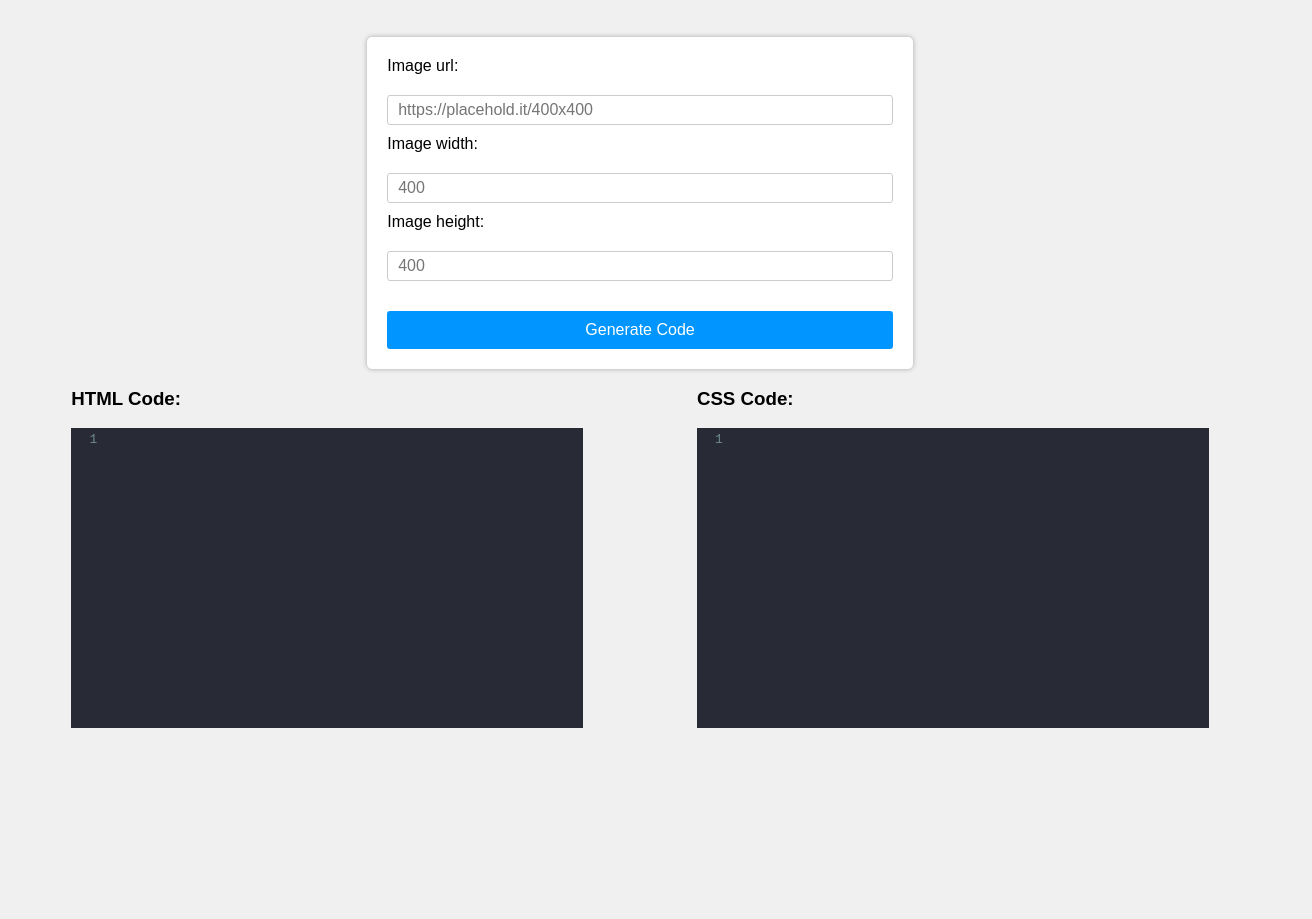
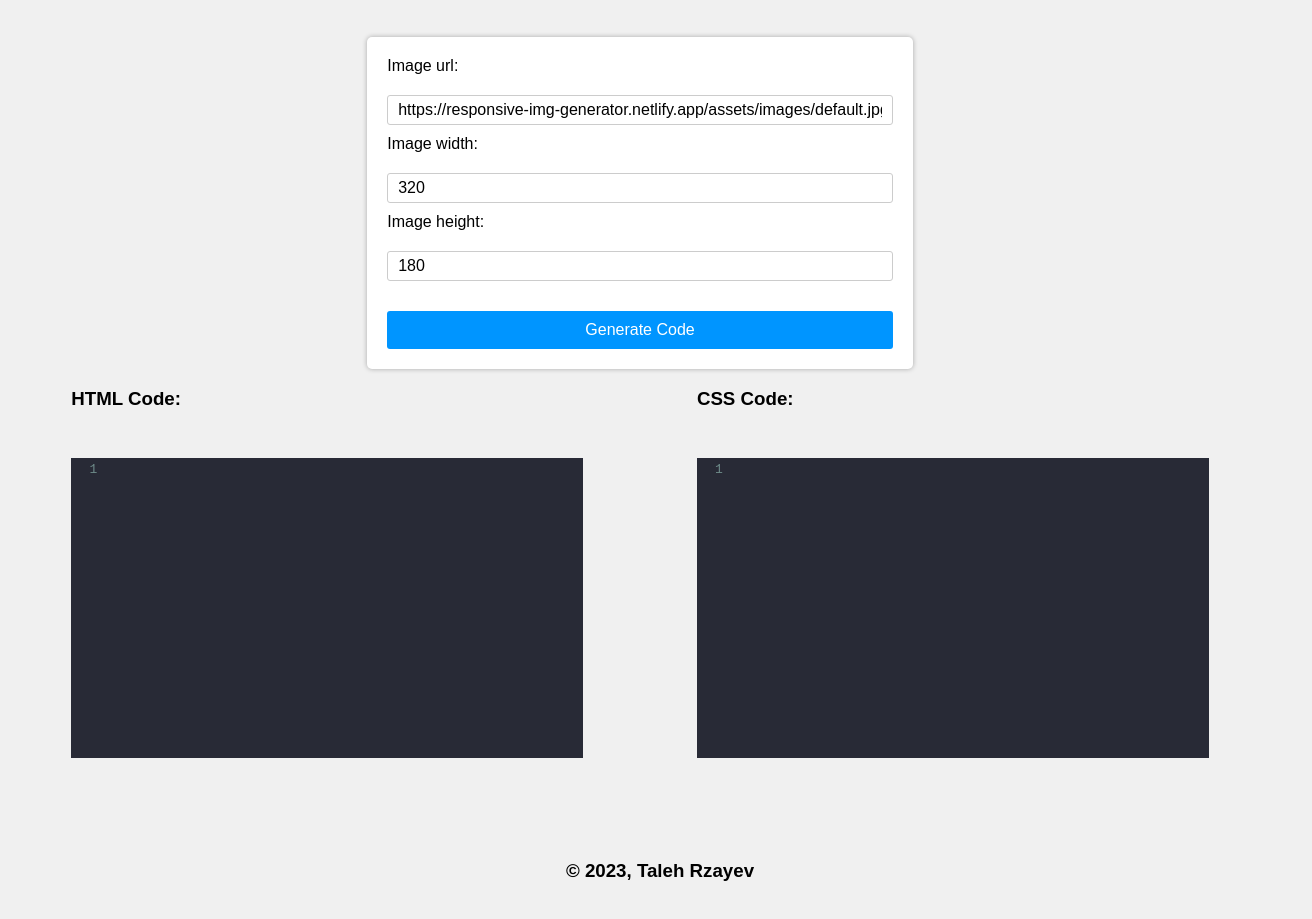
Before and after one commit to RzayevTaleh01/Responsive-image-code-generator, a plain HTML site: page index.html in a window 1280 px wide. Shown: the part 59-978 px from the top of the page, 1312 px wide, since content can reach past the window. Before the commit the page ends 808 px from the top, so only its background shows below. Drawn offline with nearby package versions, Linux system fonts and the light colour scheme.

Commit message:
updated project & some bug fixed

```diff
--- a/assets/script.js
+++ b/assets/script.js
@@ -1,11 +1,11 @@
-var htmlEditor = CodeMirror(document.getElementById("code-container-html"), {
+const htmlEditor = CodeMirror(document.getElementById("code-container-html"), {
   mode: "htmlmixed",
   lineNumbers: true,
   mode: "css",
   theme: "dracula",
   fullscreen: true,
 });
-var cssEditor = CodeMirror(document.getElementById("code-container-css"), {
+const cssEditor = CodeMirror(document.getElementById("code-container-css"), {
   mode: "css",
   lineNumbers: true,
   mode: "css",
@@ -13,8 +13,13 @@ var cssEditor = CodeMirror(document.getElementById("code-container-css"), {
   fullscreen: true,
 });
 
+const form = document.querySelector(".generator-form");
 
-function generateImage() {
+form.addEventListener("submit", generateImage);
+
+
+function generateImage(e) {
+  e.preventDefault();
   const imageUrl = document.getElementById('image-url').value;
   const imageWidth = document.getElementById('image-width').value;
   const imageHeight = document.getElementById('image-height').value;
--- a/assets/style.css
+++ b/assets/style.css
@@ -82,6 +82,16 @@ button[type="submit"] {
     width: 45%;
 }
 
+/* Footer */
+
+footer{
+    width: 100%;
+    padding: 20px;
+    display: flex;
+    justify-content: center;
+    margin-top: 50px;
+}
+
 @media (max-width: 992px) {
     .code-response {
         flex-direction: column;
--- a/index.html
+++ b/index.html
@@ -1,5 +1,6 @@
 <!DOCTYPE html>
 <html lang="en">
+
 <head>
     <meta charset="UTF-8">
     <meta http-equiv="X-UA-Compatible" content="IE=edge">
@@ -11,6 +12,7 @@
     <script src="https://cdnjs.cloudflare.com/ajax/libs/codemirror/5.62.3/mode/htmlmixed/htmlmixed.min.js"></script>
     <script src="https://cdnjs.cloudflare.com/ajax/libs/codemirror/5.62.3/mode/css/css.min.js"></script>
 </head>
+
 <body>
     <header>
 
@@ -18,36 +20,43 @@
             Responsive Image Code Generator
         </h2>
 
-        <form onsubmit="event.preventDefault(); generateImage();">
+        <form class="generator-form">
             <label for="image-url">Image url:</label>
-            <input placeholder="https://placehold.it/400x400" type="text" id="image-url" />
+            <input required value="https://responsive-img-generator.netlify.app/assets/images/default.jpg" placeholder="https://placehold.it/400x400" type="text" id="image-url" />
 
             <label for="image-width">Image width:</label>
-            <input placeholder="400" type="number" id="image-width" />
+            <input required value="320" placeholder="400" type="number" id="image-width" />
 
             <label for="image-height">Image height:</label>
-            <input placeholder="400" type="number" id="image-height" />
+            <input value="180" required placeholder="400" type="number" id="image-height" />
 
             <button type="submit">Generate Code</button>
         </form>
 
     </header>
 
+    <main>
         <div class="img-response">
             <div id="image-container"></div>
-
         </div>
-
         <div class="code-response">
             <div class="code-html">
                 <h3>HTML Code:</h3>
-            <pre><code id="code-container-html"></code></pre>
+                <pre><code id="code-container-html">
+                </code></pre>
             </div>
             <div class="code-css">
                 <h3>CSS Code:</h3>
-            <pre><code id="code-container-css"></code></pre>
+                <pre><code id="code-container-css">
+                </code></pre>
             </div>
         </div>
+    </main>
+    <footer>
+        <h3>
+            &copy; 2023, Taleh Rzayev
+        </h3>
+    </footer>
     <link rel="stylesheet" href="https://cdnjs.cloudflare.com/ajax/libs/codemirror/5.62.3/theme/dracula.min.css">
     <script src="https://cdnjs.cloudflare.com/ajax/libs/codemirror/5.62.3/mode/javascript/javascript.min.js"></script>
     <script src="https://cdnjs.cloudflare.com/ajax/libs/codemirror/5.62.3/addon/display/fullscreen.min.js"></script>
```
Also changed, not shown: assets/images/default.jpg (added). Lines whose indentation alone changed are shown as unchanged.
